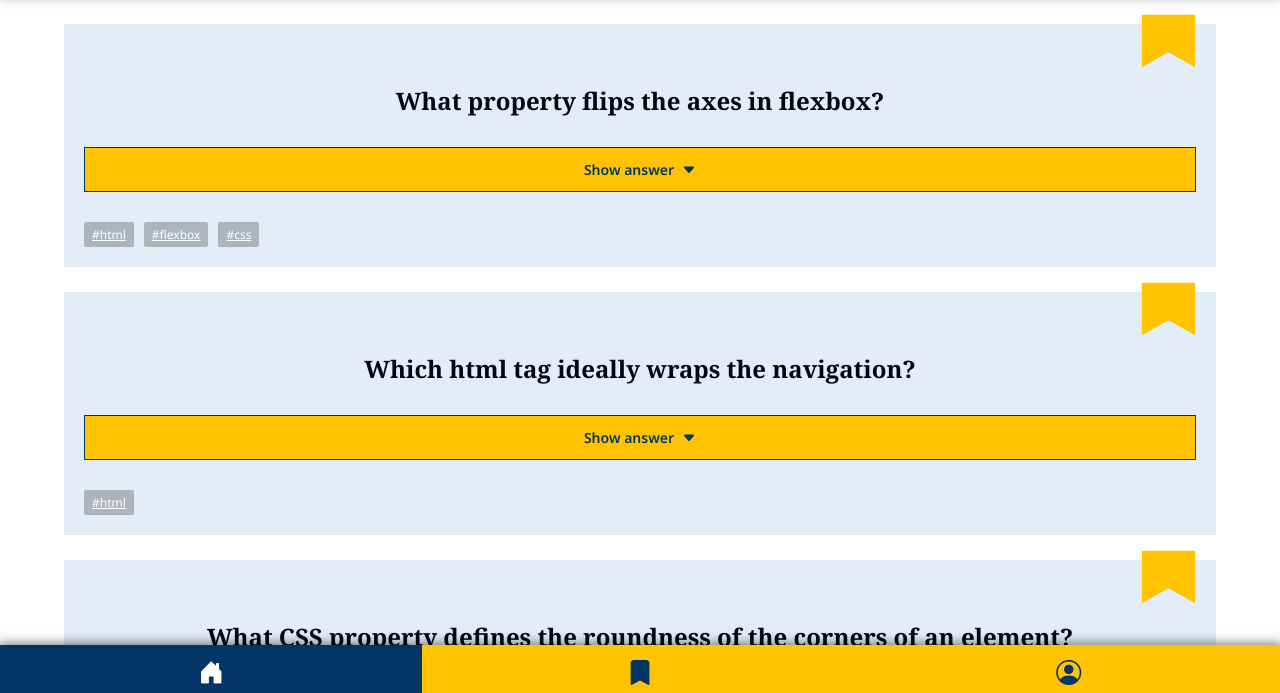
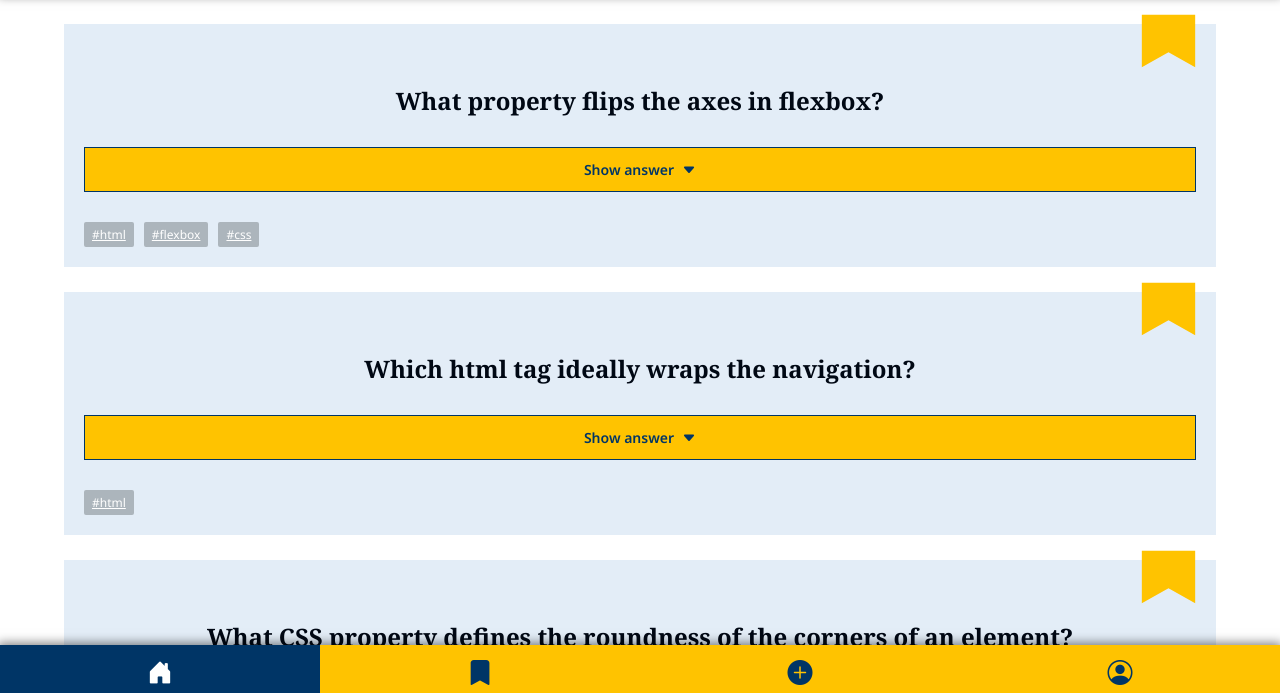
Before and after one commit to P-Oliomonte/quiz-app, a plain HTML site: page index.html in a window 1280 px wide. Shown: the part 96-789 px from the top of the page. Drawn offline with nearby package versions, Linux system fonts and the light colour scheme.

Commit message:
Add form link to footer nav

```diff
--- a/index.html
+++ b/index.html
@@ -152,6 +152,9 @@
         <a class="nav-button" href="./components/bookmarked.html"
           ><i class="bi bi-bookmark-fill"></i
         ></a>
+        <a class="nav-button" href="./components/form.html"
+          ><i class="bi bi-plus-circle-fill"></i
+        ></a>
         <a class="nav-button" href="./components/profile.html"
           ><i class="bi bi-person-circle"></i
         ></a>
```
Also changed, not shown: components/bookmarked.html (+3 -0 lines), components/profile.html (+3 -0 lines).
